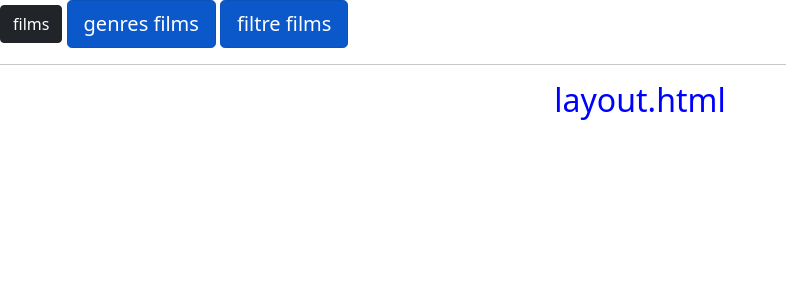
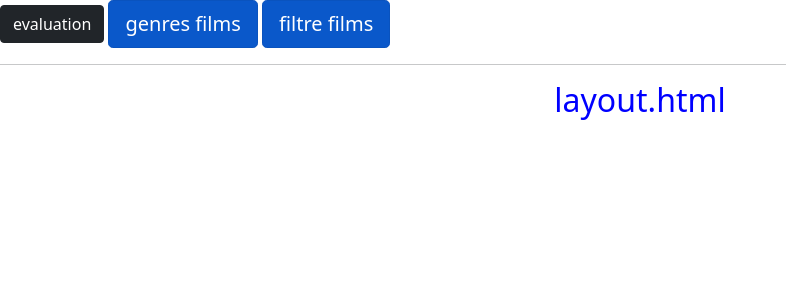
Before and after one commit to Lucas-Requena/ecosphere, a Flask app: page / in a window 1280 px wide. Shown: the top 300 px of the page, without its empty margins (0-786 px from the left). Run offline with Flask 3, Linux system fonts and the light colour scheme; some libraries are stand-ins or nearby versions.

Commit message:
maj du nav

```diff
--- a/ecosphere/templates/_nav.html
+++ b/ecosphere/templates/_nav.html
@@ -1,5 +1,5 @@
 <nav class="menu">
-    <a class="btn btn-dark" href="/film/show"> films </a>
+    <a class="btn btn-dark" href="/evaluation/show"> evaluation </a>
     <a href="/genre-film/show" class="btn btn-primary btn-lg active" role="button" aria-pressed="true"> genres films </a>
     <a href="/film/filtre" class="btn btn-primary btn-lg active" role="button" aria-pressed="true"> filtre films </a>
 </nav>
```
